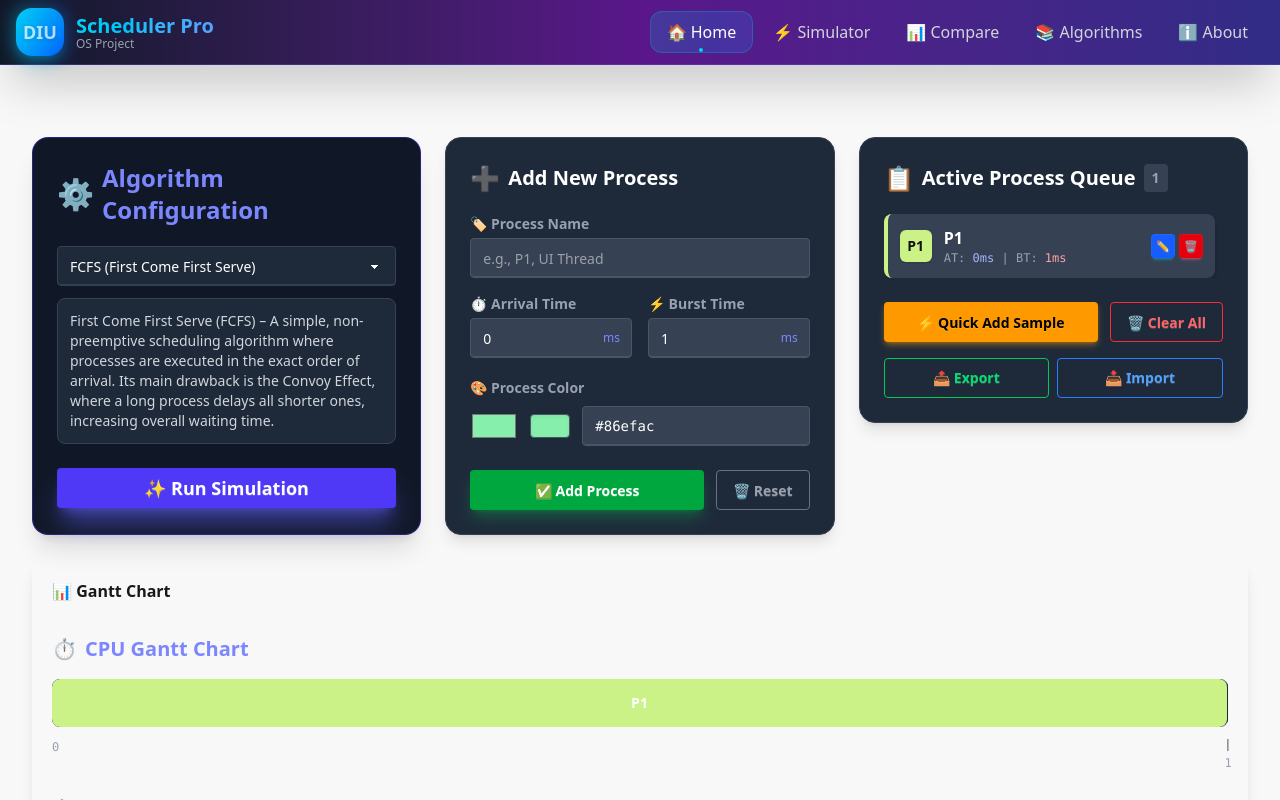
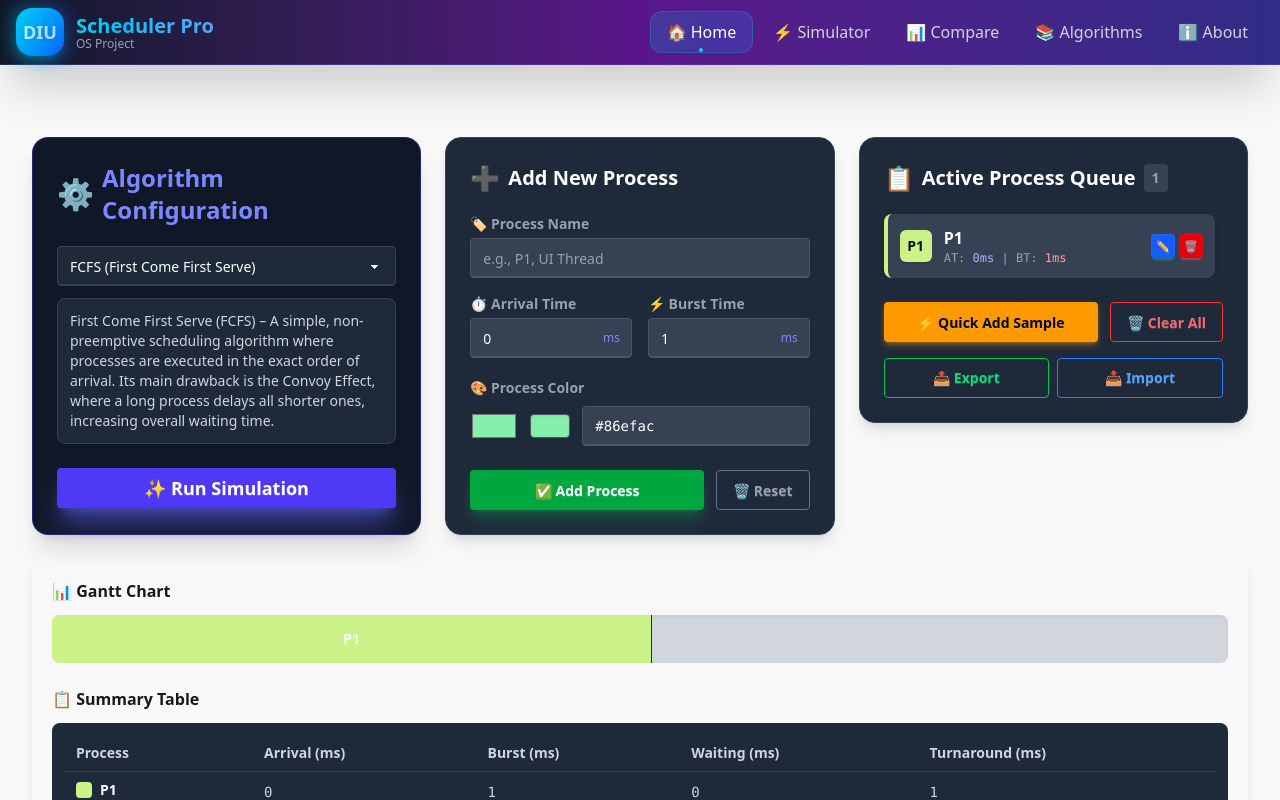
Before and after one commit to Mahfuz1912/OS_Project, a React (Vite) app: page / in a window 1280 px wide. Both pictures are taken after a click on the button "⚡ Quick Add Sample". Shown: the top 800 px of the page. Built offline with nearby package versions, Linux system fonts and the light colour scheme.

Commit message:
refactor: clean up unused state variables and improve code organization in Home component

```diff
--- a/src/pages/Home.jsx
+++ b/src/pages/Home.jsx
@@ -216,7 +216,6 @@ export default function Home() {
       className="space-y-6 max-w-7xl mx-auto p-4"
     >
       <ToastContainer position="top-right" />
-
       {/* ================= Top Controls ================= */}
       <div className="grid md:grid-cols-3 gap-6">
         {/* Algorithm Section */}
@@ -560,7 +559,6 @@ export default function Home() {
           </div>
         </motion.div>
       </div>
-
       {/* ================= Gantt Section ================= */}
       <motion.div
         initial={{ opacity: 0 }}
@@ -568,35 +566,30 @@ export default function Home() {
         className="bg-base-200 p-5 rounded-xl shadow-lg"
       >
         <h3 className="font-bold mb-3">📊 Gantt Chart</h3>
-
-        <div className="mt-8">
-          <h2 className="text-xl font-bold mb-4 text-indigo-400 flex items-center">
-            <span className="mr-2">⏱️</span> CPU Gantt Chart
-          </h2>
-
+        <div className="flex h-12 overflow-x-auto bg-gray-300 rounded-lg shadow-inner">
           {simulation.gantt.length === 0 ? (
-            <p className="text-gray-500 text-center p-8 border border-dashed border-gray-700 rounded-lg">
-              No simulation data. Run simulation to see the chart.
-            </p>
+            <div className="w-full h-full flex items-center justify-center text-gray-500 font-semibold text-sm">
+              No timeline available — run simulation to view Gantt Chart.
+            </div>
           ) : (
-            <div className="relative">
-              {/* Process Segments */}
-              <div className="flex h-12 overflow-x-auto w-full bg-gray-700 rounded-lg shadow-inner">
-                {simulation.gantt.map((g, i) => {
+            simulation.gantt.map((g, i) => {
               const duration = g.end - g.start;
-                  const width = (duration / simulation.totalTime) * 100;
-                  const finalWidth = Math.max(width, 5); // minimum 5% width
+              const totalWidth = 600;
+              const widthPx = Math.max(
+                (duration / simulation.totalTime) * totalWidth,
+                30
+              );
 
               return (
                 <motion.div
                   key={i}
                   initial={{ width: 0 }}
-                      animate={{ width: `${finalWidth}%` }}
+                  animate={{ width: widthPx }}
                   transition={{ duration: 0.4, delay: i * 0.05 }}
                   className="h-full border-r border-gray-800"
                 >
                   <div
-                        className="cursor-pointer h-full w-full flex items-center justify-center text-xs sm:text-sm text-white font-bold rounded-lg"
+                    className="cursor-pointer h-full w-full flex items-center justify-center text-xs sm:text-sm text-white font-bold"
                     style={{ background: g.color }}
                     title={`${g.name}: ${g.start}ms → ${g.end}ms`}
                   >
@@ -604,37 +597,7 @@ export default function Home() {
                   </div>
                 </motion.div>
               );
-                })}
-              </div>
-
-              {/* Optimized Time Scale */}
-              <div className="relative flex w-full h-8 mt-3">
-                {/* Start time = 0 */}
-                <div className="absolute left-0 text-xs font-mono text-gray-400">
-                  0
-                </div>
-
-                {simulation.gantt.map((g, i) => {
-                  const left = (g.end / simulation.totalTime) * 100;
-
-                  return (
-                    <div
-                      key={i}
-                      className="absolute flex flex-col items-center"
-                      style={{
-                        left: `${left}%`,
-                        transform: "translateX(-50%)",
-                      }}
-                    >
-                      <div className="w-px h-3 bg-gray-600 mb-1"></div>
-                      <div className="text-xs font-mono text-gray-400">
-                        {g.end}
-                      </div>
-                    </div>
-                  );
-                })}
-              </div>
-            </div>
+            })
           )}
         </div>
 
```
Lines whose indentation alone changed are shown as unchanged.
